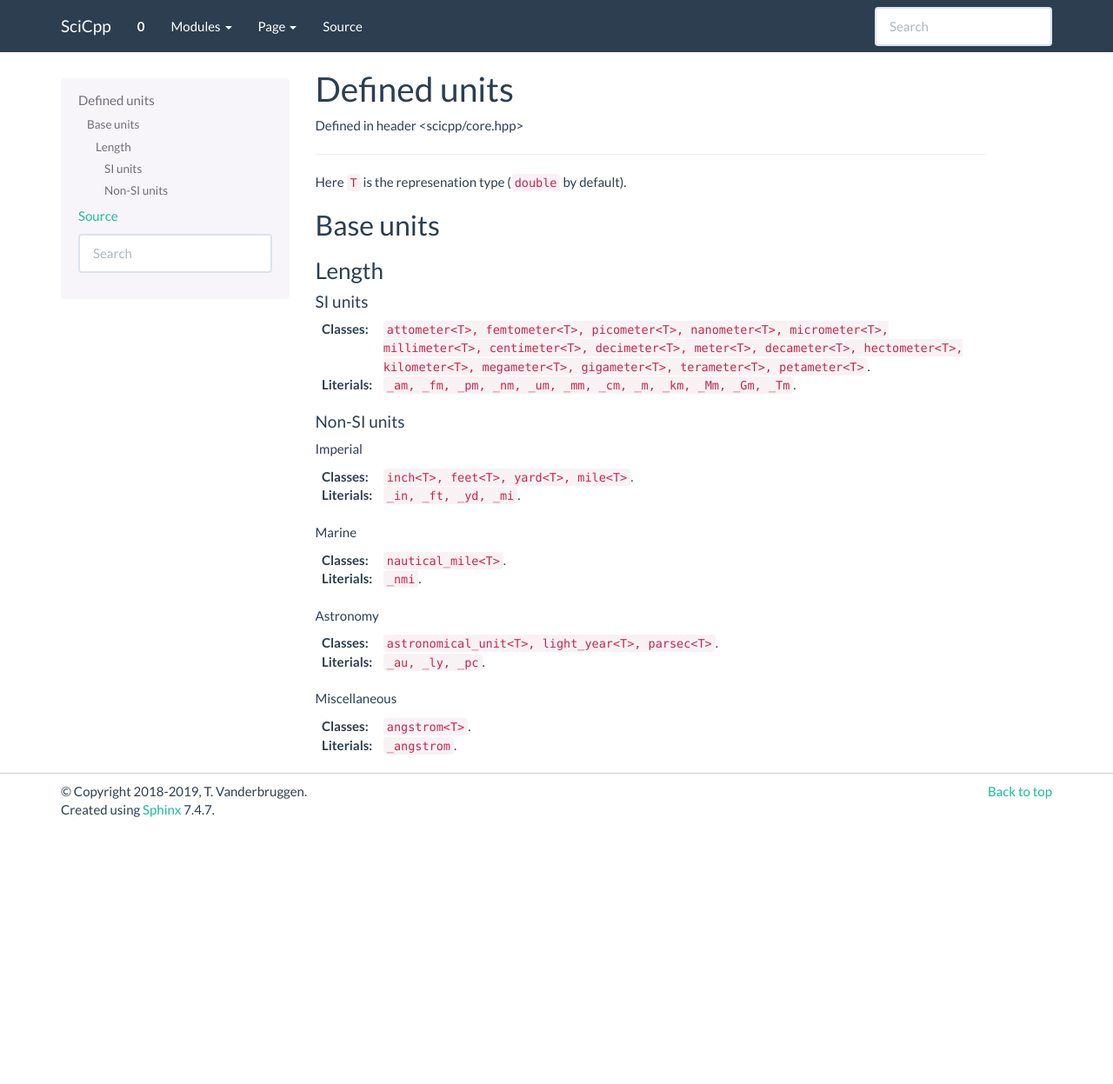
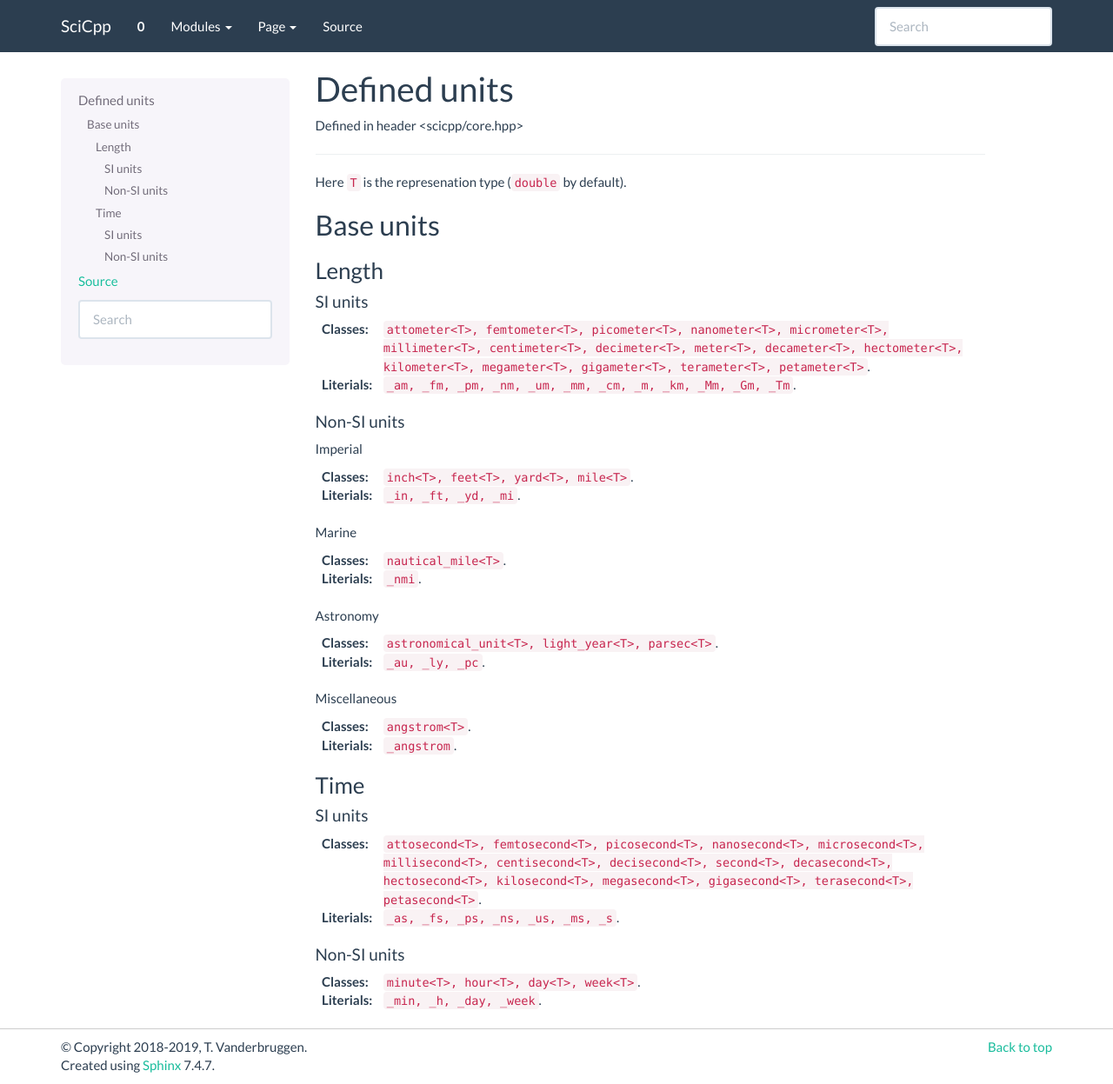
Before and after one commit to tvanderbruggen/SciCpp, a Sphinx documentation site: the page built from doc/source/core.units.defined.units.rst, in a window 1280 px wide and 1247 px high. Shown: the whole window at 87% size. Built offline with Sphinx 7.4.7, drawn with Linux system fonts in a browser that asks for light colours.

Commit message:
More time units

```diff
--- a/doc/source/core.units.defined.units.rst
+++ b/doc/source/core.units.defined.units.rst
@@ -48,3 +48,20 @@ Miscellaneous
 :Classes: :code:`angstrom<T>`.
 
 :Literials: :code:`_angstrom`.
+
+Time
+~~~~~~~~~~~~~~~
+
+SI units
+^^^^^^^^^^
+
+:Classes: :code:`attosecond<T>, femtosecond<T>, picosecond<T>, nanosecond<T>, microsecond<T>, millisecond<T>, centisecond<T>, decisecond<T>, second<T>, decasecond<T>, hectosecond<T>, kilosecond<T>, megasecond<T>, gigasecond<T>, terasecond<T>, petasecond<T>`.
+
+:Literials: :code:`_as, _fs, _ps, _ns, _us, _ms, _s`.
+
+Non-SI units
+^^^^^^^^^^
+
+:Classes: :code:`minute<T>, hour<T>, day<T>, week<T>`.
+
+:Literials: :code:`_min, _h, _day, _week`.
```
Also changed, not shown: 2 other files.
